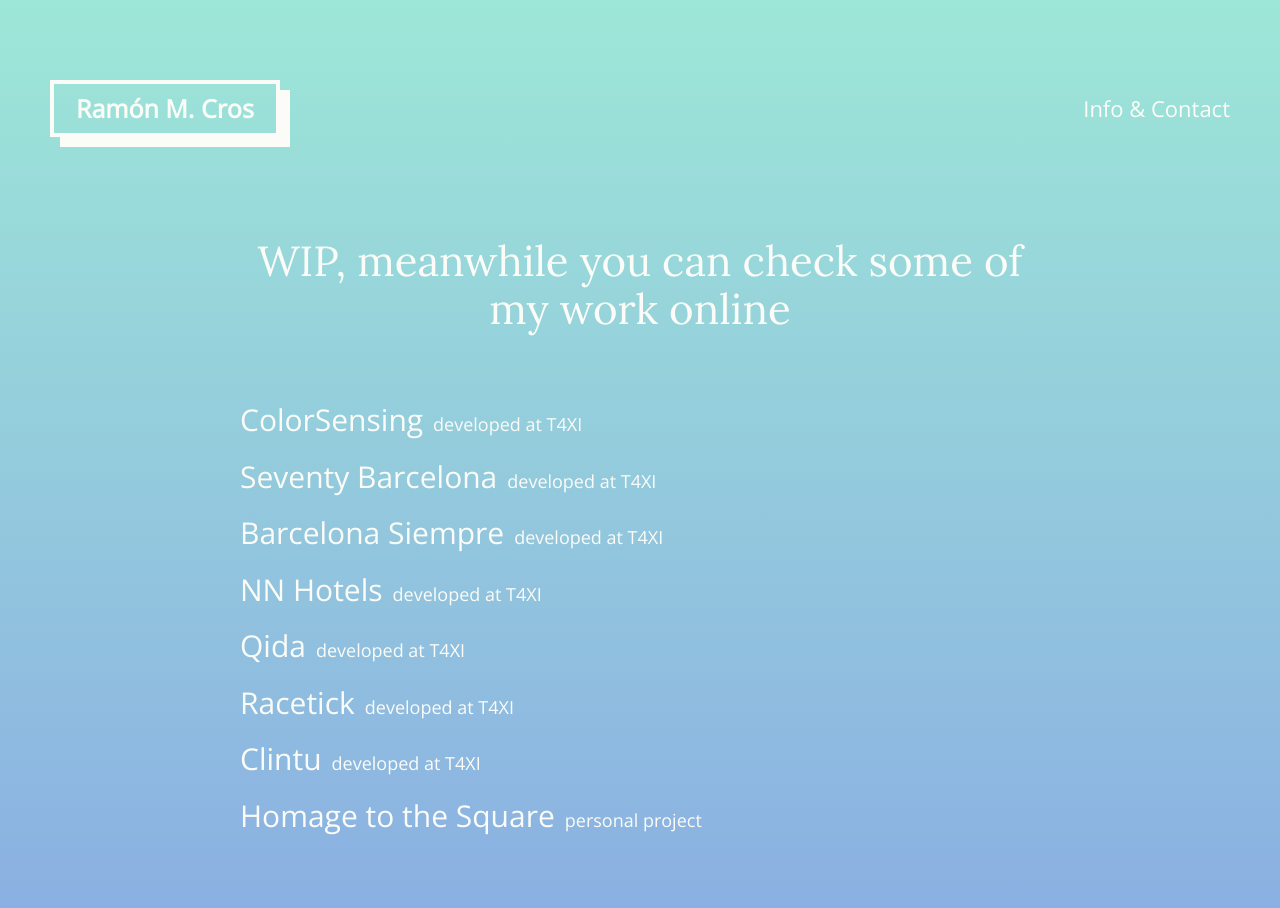
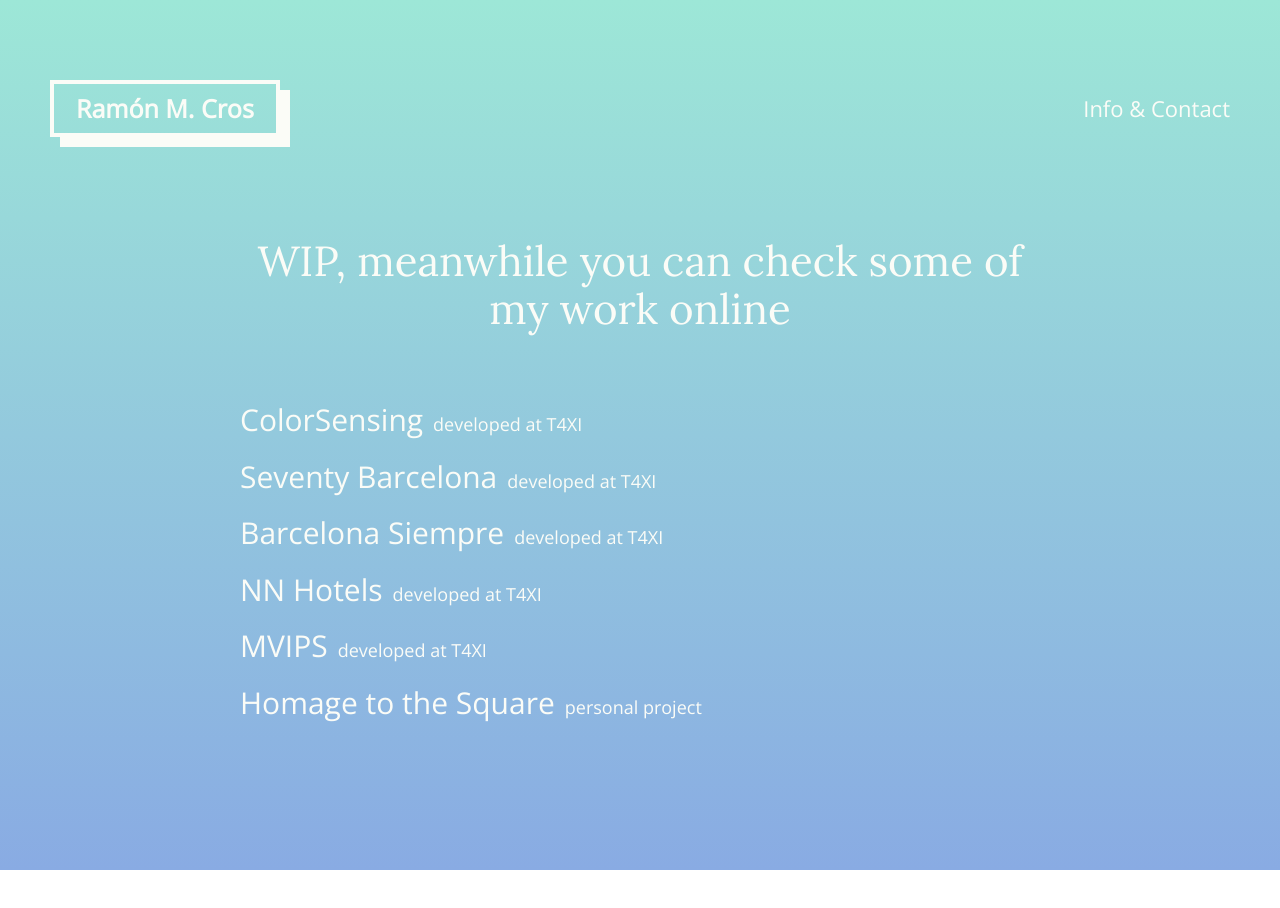
Before and after one commit to ramonmcros/ramonmcros.github.io, a plain HTML site: page index.html in a window 1280 px wide. After the commit the page ends 870 px from the top, so only its background shows below. Drawn offline with nearby package versions, Linux system fonts and the light colour scheme.

Commit message:
[TASK] Update links

```diff
--- a/index.html
+++ b/index.html
@@ -50,20 +50,8 @@
                 </a>
             </li>
             <li class="m-list__item">
-                <a class="m-list__anchor" href="http://qida.es" target="_blank">
-                    Qida
-                    <span class="m-list__small-text">developed at T4XI</span>
-                </a>
-            </li>
-            <li class="m-list__item">
-                <a class="m-list__anchor" href="http://racetick.com" target="_blank">
-                    Racetick
-                    <span class="m-list__small-text">developed at T4XI</span>
-                </a>
-            </li>
-            <li class="m-list__item">
-                <a class="m-list__anchor" href="http://clintu.es" target="_blank">
-                    Clintu
+                <a class="m-list__anchor" href="https://www.mvips.net/en/" target="_blank">
+                    MVIPS
                     <span class="m-list__small-text">developed at T4XI</span>
                 </a>
             </li>
```
